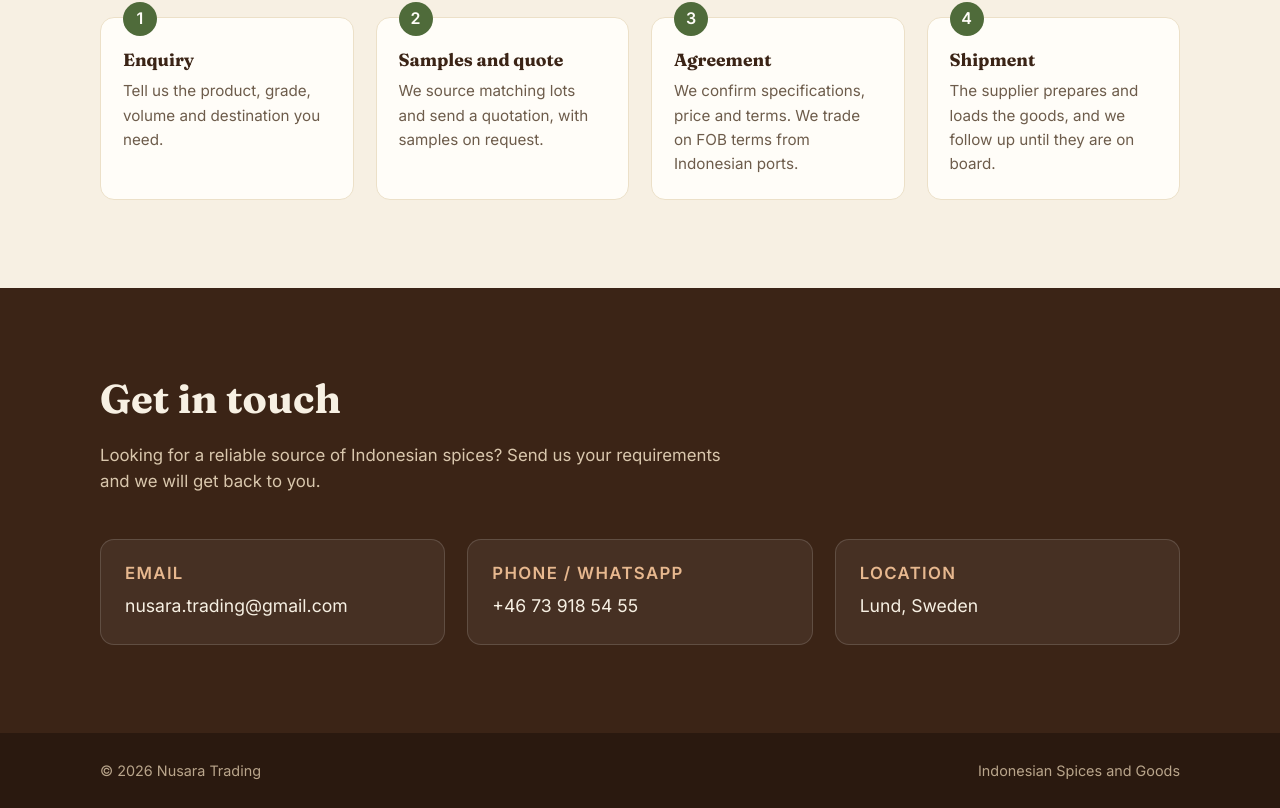
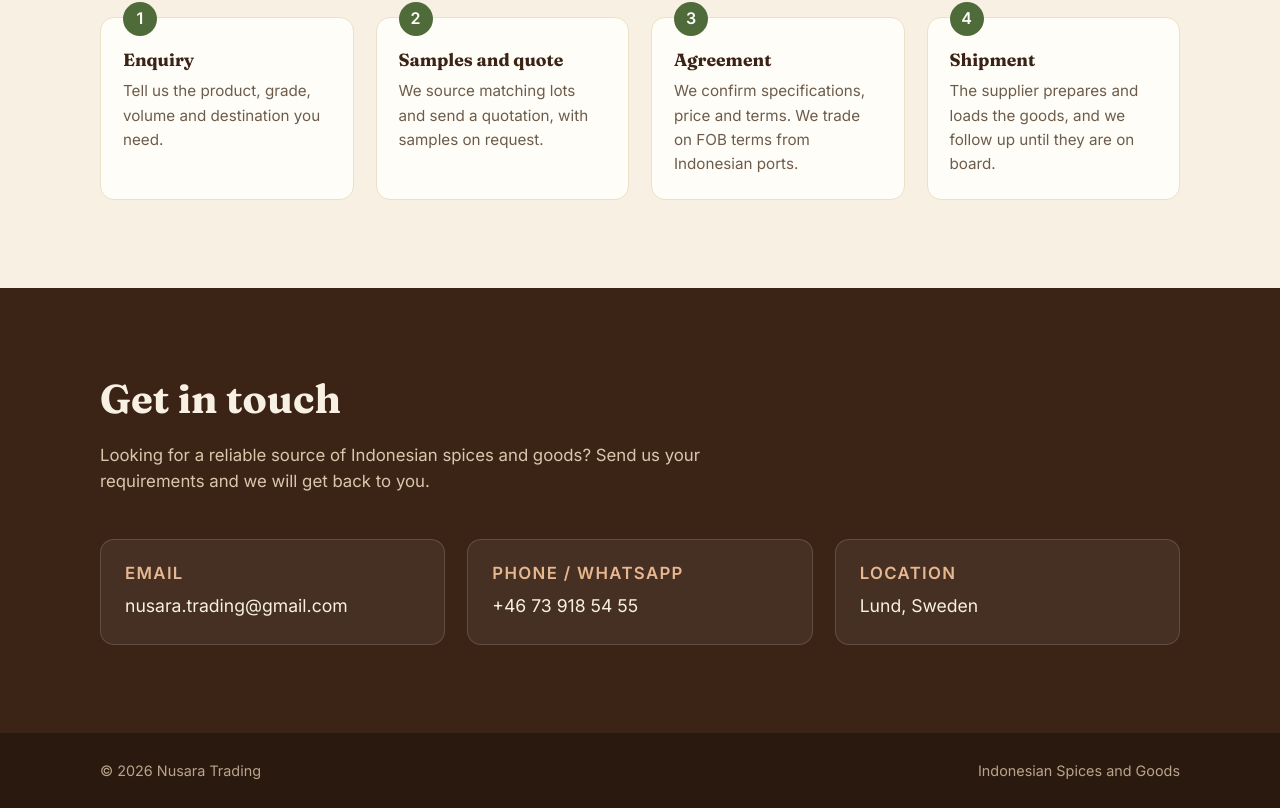
Before and after one commit to nusara-trading/nusara-trading.github.io, a plain HTML site: page index.html in a window 1280 px wide. Shown: the part 2131-2939 px from the top of the page. Drawn offline with Linux system fonts and the light colour scheme.

Commit message:
Revise meta description and contact text
Updated the description meta tag and contact paragraph to include 'commodities' and 'goods'.

```diff
--- a/index.html
+++ b/index.html
@@ -4,7 +4,7 @@
   <meta charset="utf-8">
   <meta name="viewport" content="width=device-width, initial-scale=1">
   <title>Nusara Trading | Indonesian Spices and Goods</title>
-  <meta name="description" content="Nusara Trading connects buyers with Indonesian vanilla, cacao, tea, cinnamon and many more, sourced directly from trusted suppliers. Based in Sweden.">
+  <meta name="description" content="Nusara Trading connects buyers with Indonesian vanilla, cacao, tea, cinnamon and other comodities, sourced directly from trusted suppliers. Based in Sweden.">
   <meta property="og:title" content="Nusara Trading">
   <meta property="og:description" content="Indonesian vanilla, cacao, tea and cinnamon, sourced directly from trusted suppliers.">
   <meta property="og:type" content="website">
@@ -247,7 +247,7 @@
     <div class="wrap">
       <div class="section-head">
         <h2>Get in touch</h2>
-        <p>Looking for a reliable source of Indonesian spices? Send us your requirements and we will get back to you.</p>
+        <p>Looking for a reliable source of Indonesian spices and goods? Send us your requirements and we will get back to you.</p>
       </div>
       <div class="contact-grid">
         <div class="contact-card">
```
